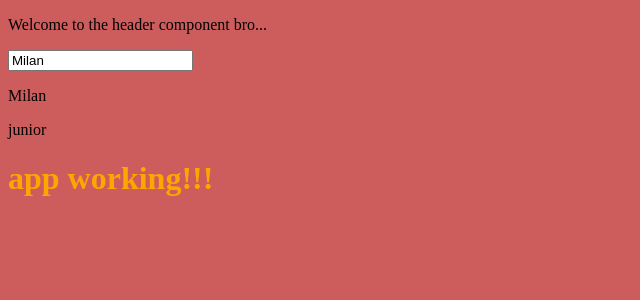
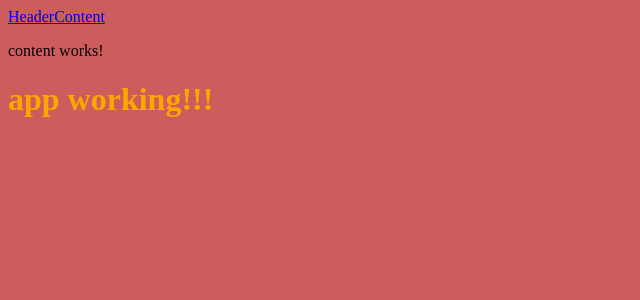
Before and after one commit to milanzivanov/portfolio-dev, an Angular app: page /content in a window 1280 px wide. Shown: the top 300 px of the page, without its empty margins (0-640 px from the left). Built offline with nearby package versions, Linux system fonts and the light colour scheme.

Commit message:
adding router

```diff
--- a/src/app/app.component.html
+++ b/src/app/app.component.html
@@ -1,4 +1,6 @@
-<app-header></app-header>
+<a routerLink="/header">Header</a>
+<a routerLink="/content">Content</a>
+<router-outlet></router-outlet>
 <h1>
   {{title}}
 </h1>
--- a/src/app/app.component.ts
+++ b/src/app/app.component.ts
@@ -1,5 +1,6 @@
 import { Component } from '@angular/core';
-import  {HeaderComponent} from './header/header.component'
+import  {HeaderComponent} from './header/header.component';
+import {ContentComponent} from './content/content.component';
 
 @Component({
   selector: 'app-root',
--- /dev/null
+++ b/src/app/content/content.component.html
@@ -0,0 +1,3 @@
+<p>
+  content works!
+</p>
--- /dev/null
+++ b/src/app/content/content.component.ts
@@ -0,0 +1,15 @@
+import { Component, OnInit } from '@angular/core';
+
+@Component({
+  selector: 'app-content',
+  templateUrl: './content.component.html',
+  styleUrls: ['./content.component.css']
+})
+export class ContentComponent implements OnInit {
+
+  constructor() { }
+
+  ngOnInit() {
+  }
+
+}
--- a/src/app/header/header.component.ts
+++ b/src/app/header/header.component.ts
@@ -7,7 +7,7 @@ import { Component, OnInit } from '@angular/core';
 })
 export class HeaderComponent implements OnInit {
 
-  headerTitle = 'Welcome to the header component bro...';
+  headerTitle = 'Header component work';
 
   data = (
     {
--- a/src/index.html
+++ b/src/index.html
@@ -6,7 +6,7 @@
   <base href="/">
 
   <meta name="viewport" content="width=device-width, initial-scale=1">
-  <link rel="stylesheet" href="styles.css">
+  <link href="/styles.css" rel="stylesheet">
   <link rel="icon" type="image/x-icon" href="favicon.ico">
 </head>
 <body>
--- a/src/main.ts
+++ b/src/main.ts
@@ -8,4 +8,4 @@ if (environment.production) {
   enableProdMode();
 }
 
-platformBrowserDynamic().bootstrapModule(AppModule);
+platformBrowserDynamic().bootstrapModule(AppModule);﻿
```
Also changed, not shown: src/app/app.module.ts (+19 -3 lines), src/app/content/content.component.css (added), 1 other file (tests, documents, lock files or other folders).
